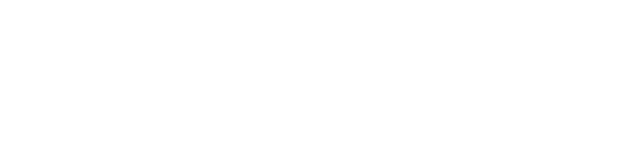
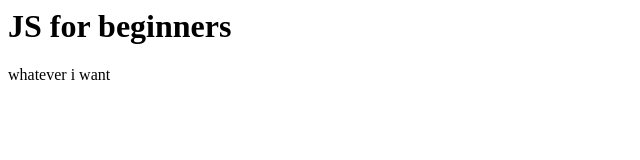
Before and after one commit to xgreenbean99/VAR_IOP_STEP, a plain HTML site: page index.html in a window 1280 px wide. Shown: the whole page, without its empty margins (0-640 px from the left). Drawn offline with Linux system fonts and the light colour scheme.

Commit message:
moved js files

```diff
--- a/index.html
+++ b/index.html
@@ -3,8 +3,10 @@
         <title>Hello, World!</title>
     </head>
     <body>
-        <script>
-            alert("hello world!");
-        </script>
+        <h1>JS for beginners</h1>
+        <div id="content">
+            <p>whatever i want</p>
+        </div>
+        <script scr="test.js"></script>
     </body>
 </html>
--- /dev/null
+++ b/test.js
@@ -0,0 +1 @@
+alert("hello world!");
```
